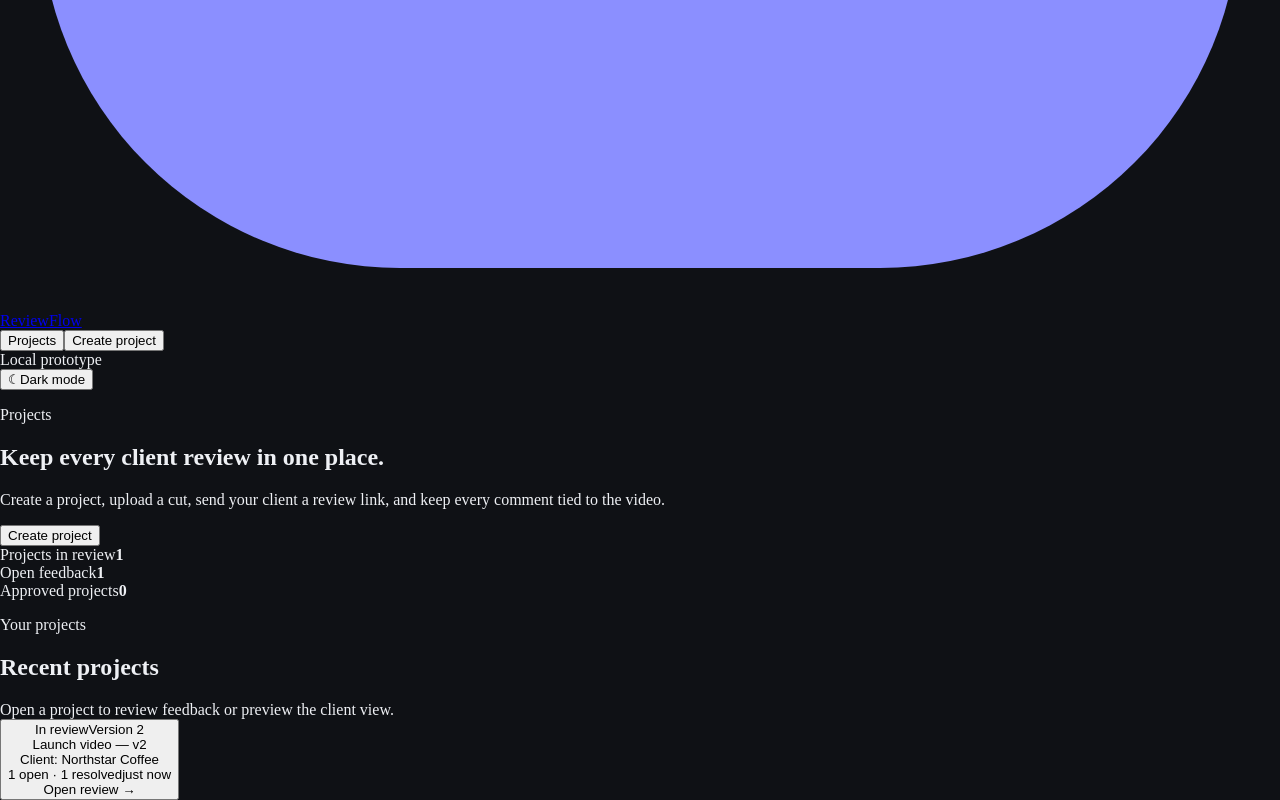
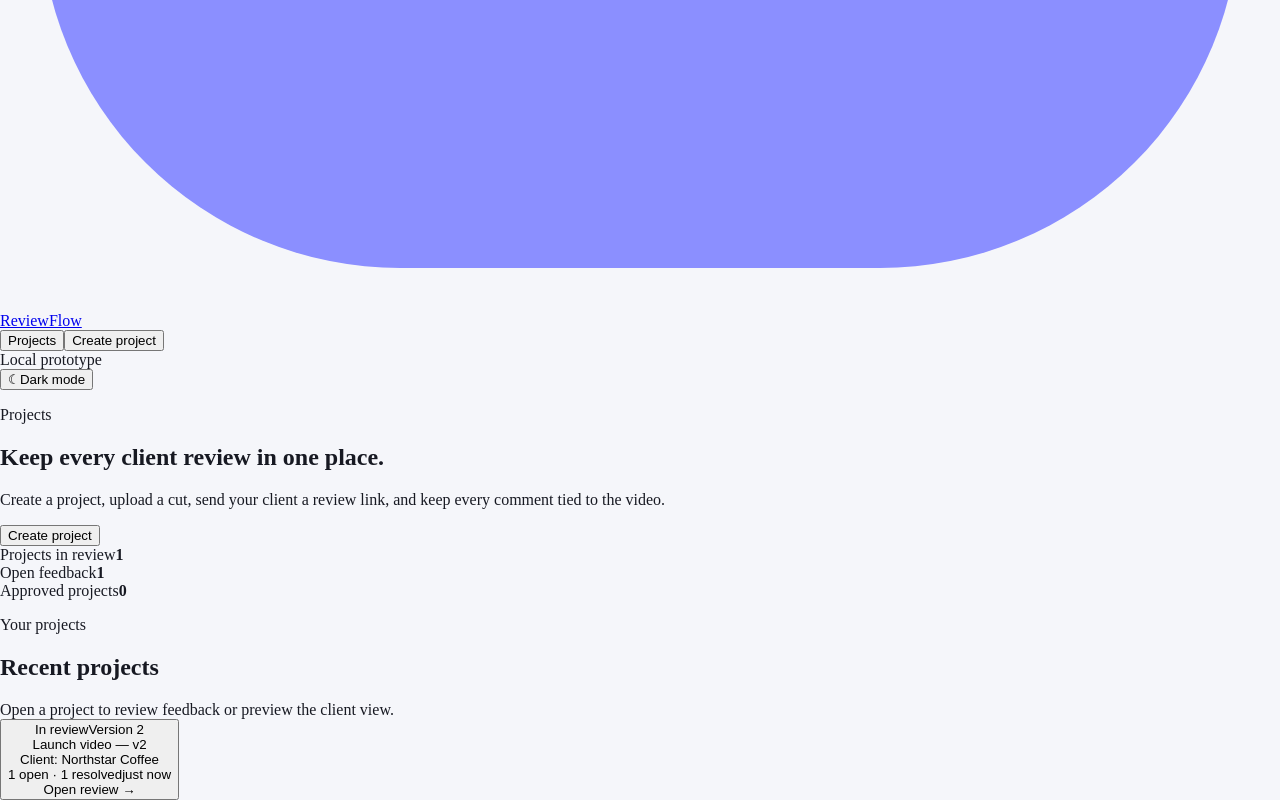
Before and after one commit to SohaibBahrami/reviewflow-mvp, a React (Vite) app: page / in a window 1280 px wide. Shown: the part 972-1772 px from the top of the page. Built offline with nearby package versions, Linux system fonts and the light colour scheme; the HTML template or start-up script is replaced by a standard one.

Commit message:
chore: restore final application snapshot

```diff
--- a/index.html
+++ b/index.html
@@ -4,7 +4,22 @@
     <meta charset="UTF-8" />
     <meta name="viewport" content="width=device-width, initial-scale=1.0" />
     <meta name="theme-color" content="#0f1115" />
-    <style>html, body { margin: 0; background: #0f1115; color: #eef0f4; }</style>
+    <link rel="icon" type="image/svg+xml" href="/reviewflow-mark.svg" />
+    <script>
+      (() => {
+        const saved = localStorage.getItem('reviewflow-theme')
+        const theme = saved === 'light' || saved === 'dark'
+          ? saved
+          : (window.matchMedia('(prefers-color-scheme: light)').matches ? 'light' : 'dark')
+        document.documentElement.dataset.theme = theme
+        document.documentElement.style.colorScheme = theme
+        document.querySelector('meta[name="theme-color"]').setAttribute('content', theme === 'light' ? '#f5f6fa' : '#0f1115')
+      })()
+    </script>
+    <style>
+      html, body { margin: 0; background: #0f1115; color: #eef0f4; }
+      html[data-theme='light'], html[data-theme='light'] body { background: #f5f6fa; color: #171922; }
+    </style>
     <meta name="description" content="A calmer way for freelance video editors to collect client feedback and approvals." />
     <title>ReviewFlow — Client approvals without the mess</title>
   </head>
--- a/src/App.tsx
+++ b/src/App.tsx
@@ -38,6 +38,11 @@ export default function App() {
     [projects, route.id],
   )
 
+  const sharedProject = useMemo(
+    () => projects.find((item) => item.shareToken === route.id),
+    [projects, route.id],
+  )
+
   function navigate(path: string) {
     window.location.hash = path
   }
@@ -57,6 +62,10 @@ export default function App() {
     page = <VideoReview project={project} onBack={() => navigate('/')} onClientPreview={() => navigate(`/client/${project.id}`)} onUpdate={updateProject} />
   } else if (route.path === '/client' && project) {
     page = <ClientReview project={project} onBack={() => navigate(`/review/${project.id}`)} onUpdate={updateProject} />
+  } else if (route.path === '/share' && sharedProject) {
+    page = <ClientReview project={sharedProject} standalone onUpdate={updateProject} />
+  } else if (route.path === '/share') {
+    page = <section className="narrow-page"><p className="eyebrow">Review link</p><h1>This review link is no longer available.</h1><p className="hero-copy">Ask the editor for a new link to the current video version.</p></section>
   } else if (route.path === '/new') {
     page = <NewProject onCreate={createProject} />
   } else if (route.path === '/') {
@@ -69,7 +78,7 @@ export default function App() {
     <Shell
       active={route.path}
       theme={theme}
-      clientMode={route.path === '/client'}
+      clientMode={route.path === '/client' || route.path === '/share'}
       onNavigate={navigate}
       onToggleTheme={() => setTheme((current) => toggleTheme(current))}
     >
--- a/src/components/VideoReview.tsx
+++ b/src/components/VideoReview.tsx
@@ -144,7 +144,7 @@ export function VideoReview({ project, onBack, onClientPreview, onUpdate }: Prop
             <input value={author} onChange={(e) => setAuthor(e.target.value)} placeholder="Your name" aria-label="Your name" />
             <textarea value={commentText} onChange={(e) => setCommentText(e.target.value)} placeholder="What needs to change?" rows={3} />
             <div className="comment-form-footer">
-              <span className="feedback-time"><span>Feedback time</span>{formatTime(currentTime)}</span>
+              <span className="feedback-time" aria-live="polite"><span className="feedback-time-status" aria-hidden="true"></span><span>Will submit at</span><strong>{formatTime(currentTime)}</strong></span>
               <button className="button button-primary" type="submit">Add feedback</button>
             </div>
           </form>
--- a/src/lib/storage.ts
+++ b/src/lib/storage.ts
@@ -33,8 +33,12 @@ export function loadProjects(): Project[] {
   try {
     const raw = localStorage.getItem(STORAGE_KEY)
     if (!raw) return [starterProject]
-    const parsed = JSON.parse(raw) as Project[]
-    return Array.isArray(parsed) ? parsed : [starterProject]
+    const parsed = JSON.parse(raw) as Partial<Project>[]
+    if (!Array.isArray(parsed)) return [starterProject]
+    return parsed.map((project) => ({
+      ...project,
+      shareToken: project.shareToken || crypto.randomUUID(),
+    })) as Project[]
   } catch {
     return [starterProject]
   }
--- a/src/lib/types.ts
+++ b/src/lib/types.ts
@@ -16,6 +16,7 @@ export interface Project {
   status: 'in_review' | 'approved'
   version: number
   createdAt: string
+  shareToken: string
   localVideoUrl?: string
   comments: ReviewComment[]
 }
```
Also changed, not shown: 1 other file (tests, documents, lock files or other folders).
